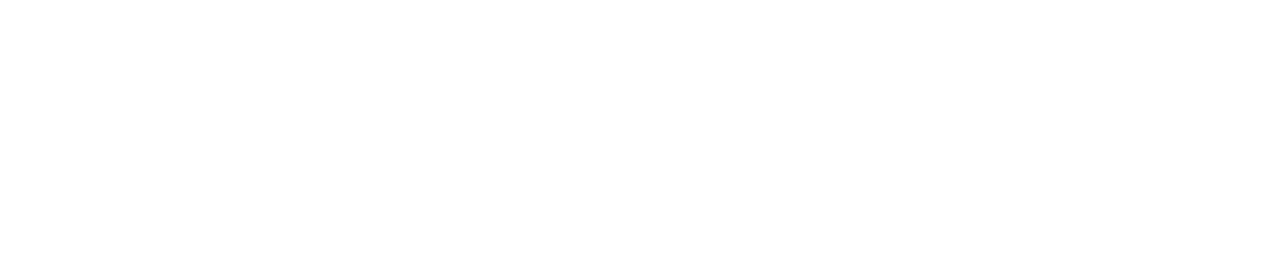
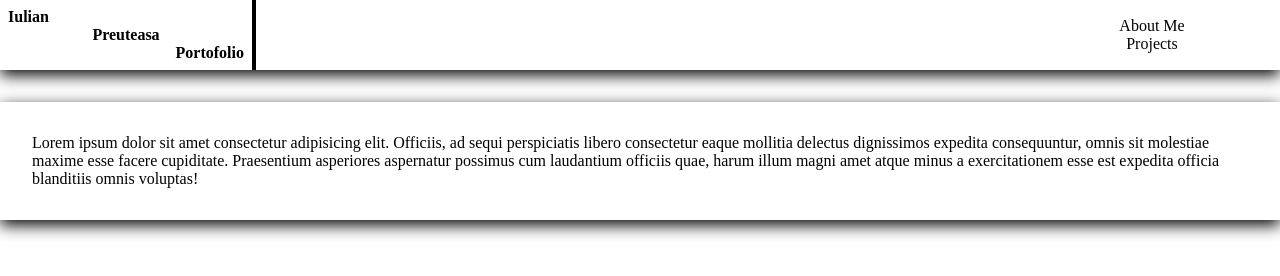
Before and after one commit to iulianPreuteasa/Portofolio-Website, a plain HTML site: page contact.html in a window 1280 px wide. Drawn offline with Linux system fonts and the light colour scheme.

Commit message:
contact page added

```diff
--- a/contact.html
+++ b/contact.html
@@ -0,0 +1,39 @@
+<!DOCTYPE html>
+<html lang="en">
+<head>
+    <meta charset="UTF-8">
+    <meta http-equiv="X-UA-Compatible" content="IE=edge">
+    <meta name="viewport" content="width=device-width, initial-scale=1.0">
+    <title>Contact Me</title>
+    <link rel="stylesheet" href="./style/style.css">
+</head>
+<body>
+    <header>
+      <div class="left">
+        <h4 class="name">Iulian</h4>
+        <h4 class="surname">Preuteasa</h4>
+        <h4 class="portofolio">Portofolio</h4>
+      </div>
+      <div class="icons">
+        <img id="imga" src="./images/aboutme.jpg" alt="about me" />
+        <img id="imgp" src="./images/project.jpg" alt="project" />
+        <img id="imgc" src="./images/contact.jpg" alt="contact" />
+      </div>
+
+      <nav>
+          <a id="navabout" href="index.html">About Me</a>
+          <a id="navproject" href="index.html">Projects</a>
+      </nav>
+    </header>
+
+    <div class="cont">
+          Lorem ipsum dolor sit amet consectetur adipisicing elit. Officiis, ad
+          sequi perspiciatis libero consectetur eaque mollitia delectus
+          dignissimos expedita consequuntur, omnis sit molestiae maxime esse
+          facere cupiditate. Praesentium asperiores aspernatur possimus cum
+          laudantium officiis quae, harum illum magni amet atque minus a
+          exercitationem esse est expedita officia blanditiis omnis voluptas!
+        </div>
+    <script src="./script/script.js"></script>
+</body>
+</html>
--- a/style/style.css
+++ b/style/style.css
@@ -76,14 +76,21 @@
 
 #imga {
   visibility: hidden;
+position: absolute;
+right: 11rem;
 }
 
 #imgp {
   visibility: hidden;
+position: absolute;
+right: 11rem;
+top:0.2rem;
 }
 
 #imgc {
   visibility: hidden;
+position: absolute;
+right: 11rem;
 }
 
 /* nav section */
@@ -91,7 +98,6 @@
 nav {
   width: 20%;
   padding: 0.5rem;
-  border-left: 4px solid black;
   display: flex;
   flex-direction: column;
   justify-content: center;
@@ -134,7 +140,7 @@
 
 /* project section */
 
-#projects {
+#projects,.cont{
   margin: 1rem 0rem;
   padding: 2rem;
   box-shadow: 0 5px 15px black;
@@ -172,6 +178,8 @@
   font-size: 1.5rem;
   border-radius: 50%;
 }
+
+
 
 @media only screen and (max-width: 690px) {
  .icons {
```
